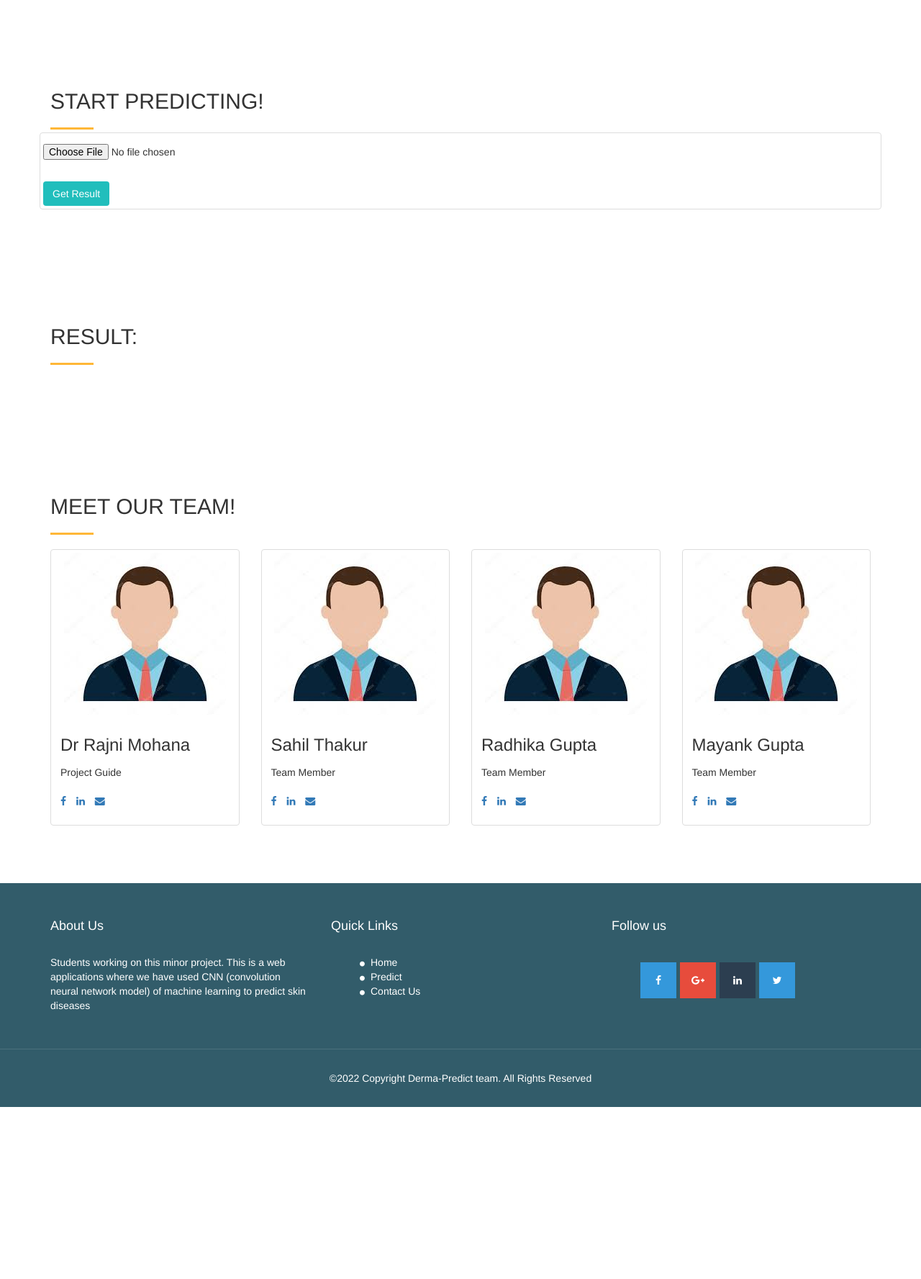
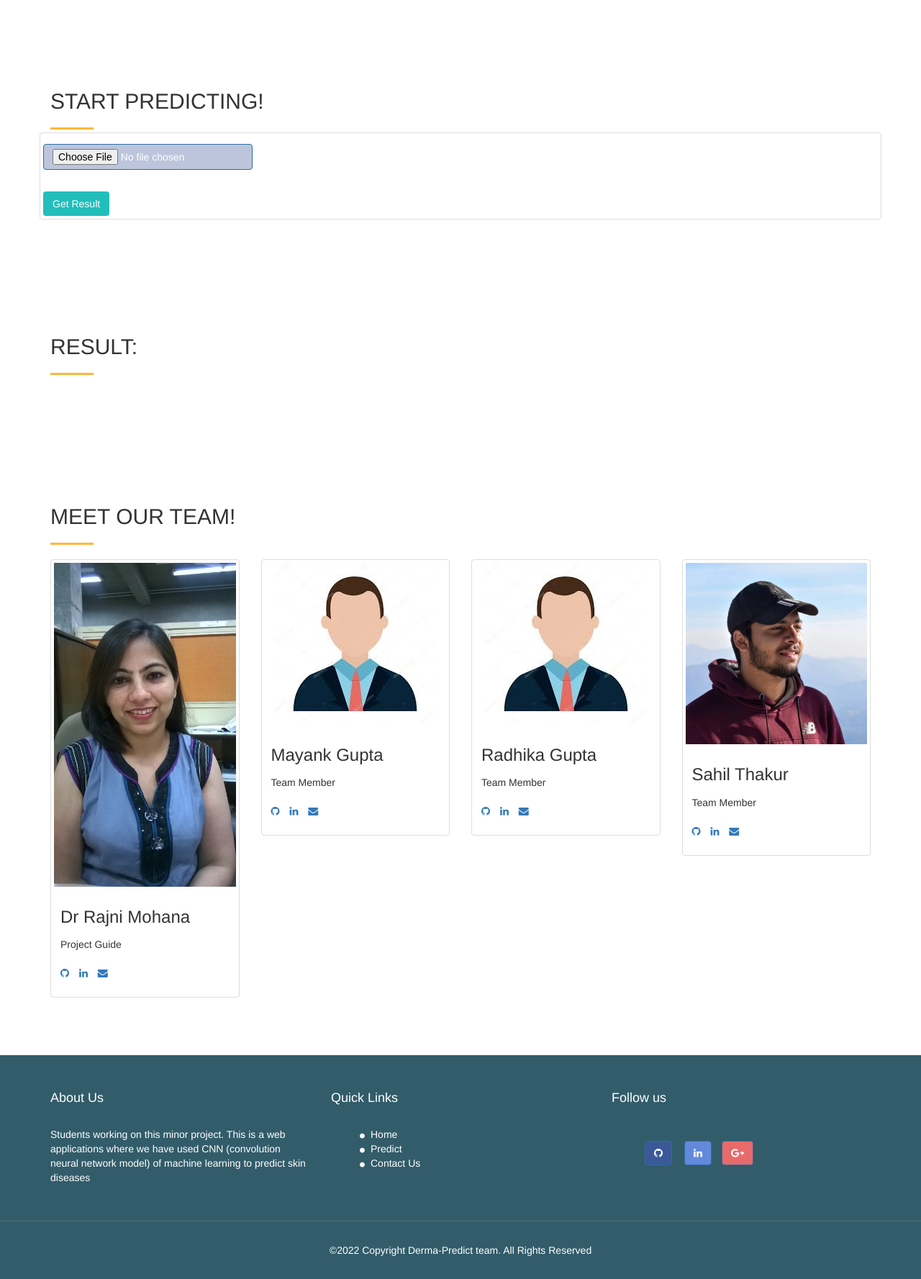
Before and after one commit to Chitrakut70/derma-predict, a Flask app: page / in a window 1280 px wide. Shown: the part 1542-3319 px from the top of the page at 72% size. Before the commit the page ends 3080 px from the top, so only its background shows below. Run offline with Flask 2, Linux system fonts and the light colour scheme; some libraries are stand-ins or nearby versions; some web fonts are replaced.

Commit message:
site updates

```diff
--- a/ML Model And back End/templates/index.html
+++ b/ML Model And back End/templates/index.html
@@ -165,7 +165,7 @@
 
                     <div class="Neon-input-text">
 
-                      <form action = "/predict" method = "POST" enctype = "multipart/form-data">
+                      <form  class="btn btn-primary"  style="background-color: #bcc5db;" action = "/predict" method = "POST" enctype = "multipart/form-data">
                         <input type = "file" name = "file" />                    </div>
 
                     <input type = "submit" value="Get Result" class="btn btn-appoint"></input>
@@ -210,8 +210,8 @@
               <h3>Dr Rajni Mohana</h3>
               <p>Project Guide</p>
               <ul class="list-inline">
-                <li><a href="#"><i class="fa fa-facebook"></i></a></li>
-                <li><a href="#"><i class="fa fa-linkedin"></i></a></li>
+                <li><a href="https://github.com/Chitrakut70/derma-predict"><i class="fa fa-github"></i></a></li>
+                <li><a href="https://www.linkedin.com/in/mayank-gupta-59986a1a1/"><i class="fa fa-linkedin"></i></a></li>
                 <li><a href="mailto: mayankgupta2970@gmail.com"><i class="fa fa-envelope"></i></a></li>
               </ul>
             </div>
@@ -221,12 +221,12 @@
           <div class="thumbnail">
             <img src="{{ url_for('static',filename='img/doctor2.jpg') }}" alt="..." class="team-img">
             <div class="caption">
-              <h3>Sahil Thakur</h3>
+              <h3>Mayank Gupta</h3>
               <p>Team Member</p>
               <ul class="list-inline">
-                <li><a href="#"><i class="fa fa-facebook"></i></a></li>
+                <li><a href="#"><i class="fa fa-github"></i></a></li>
                 <li><a href="#"><i class="fa fa-linkedin"></i></a></li>
-                <li><a href="mailto: mayankgupta2970@gmail.com"><i class=" fa fa-envelope"></i></a></li>
+                <li><a href="mailto: imayank2970@gmail.com"><i class=" fa fa-envelope"></i></a></li>
               </ul>
             </div>
           </div>
@@ -238,7 +238,7 @@
               <h3>Radhika Gupta</h3>
               <p>Team Member</p>
               <ul class="list-inline">
-                <li><a href="#"><i class="fa fa-facebook"></i></a></li>
+                <li><a href="#"><i class="fa fa-github"></i></a></li>
                 <li><a href="#"><i class="fa fa-linkedin"></i></a></li>
                 <li><a href="mailto: mayankgupta2970@gmail.com"><i class="fa fa-envelope"></i></a></li>
               </ul>
@@ -249,12 +249,12 @@
           <div class="thumbnail">
             <img src="{{ url_for('static',filename='img/doctor4.jpg') }}" alt="..." class="team-img">
             <div class="caption">
-              <h3>Mayank Gupta</h3>
+              <h3>Sahil Thakur</h3>
               <p>Team Member</p>
               <ul class="list-inline">
-                <li><a href="#"><i class="fa fa-facebook"></i></a></li>
-                <li><a href="https://www.linkedin.com/in/mayank-gupta-59986a1a1/"><i class="fa fa-linkedin"></i></a></li>
-                <li><a href="mailto: mayankgupta2970@gmail.com"><i class="fa fa-envelope"></i></a></li>
+                <li><a href="#"><i class="fa fa-github"></i></a></li>
+                <li><a href="https://www.linkedin.com/in/sahil-thakur-7639bb19a"><i class="fa fa-linkedin"></i></a></li>
+                <li><a href="mailto: 191230@juitsolan.in"><i class="fa fa-envelope"></i></a></li>
               </ul>
             </div>
           </div>
@@ -284,9 +284,9 @@
             </div>
             <div class="info-sec">
               <ul class="quick-info">
-                <li><a href="index.html"><i class="fa fa-circle"></i>Home</a></li>
-                <li><a href="#service"><i class="fa fa-circle"></i>Predict</a></li>
-                <li><a href="#contact"><i class="fa fa-circle"></i>Contact Us</a></li>
+                <li><a href="#about"><i class="fa fa-circle"></i>Home</a></li>
+                <li><a href="#predict"><i class="fa fa-circle"></i>Predict</a></li>
+                <li><a href="#team"><i class="fa fa-circle"></i>Contact Us</a></li>
               </ul>
             </div>
           </div>
@@ -296,10 +296,9 @@
             </div>
             <div class="info-sec">
               <ul class="social-icon">
-                <li class="bglight-blue"><i class="fa fa-facebook"></i></li>
-                <li class="bgred"><i class="fa fa-google-plus"></i></li>
-                <li class="bgdark-blue"><i class="fa fa-linkedin"></i></li>
-                <li class="bglight-blue"><i class="fa fa-twitter"></i></li>
+                <li> <a class="btn btn-primary" style="background-color: #3b5998;" href="https://github.com/Chitrakut70/derma-predict" role="button"><i class="fa fa-github"></i></a></li>
+                <li> <a class="btn btn-primary" style="background-color: #6389da;" href="https://www.linkedin.com/in/mayank-gupta-59986a1a1/" role="button"><i class="fa fa-linkedin"></i></a></li>
+                <li> <a class="btn btn-primary" style="background-color: #e86a6a;" href="mailto: imayank2970@gmail.com" role="button"><i class="fa fa-google-plus"></i></a></li>
               </ul>
             </div>
           </div>
```
Also changed, not shown: ML Model And back End/static/img/doctor1.jpg, ML Model And back End/static/img/doctor4.jpg.
